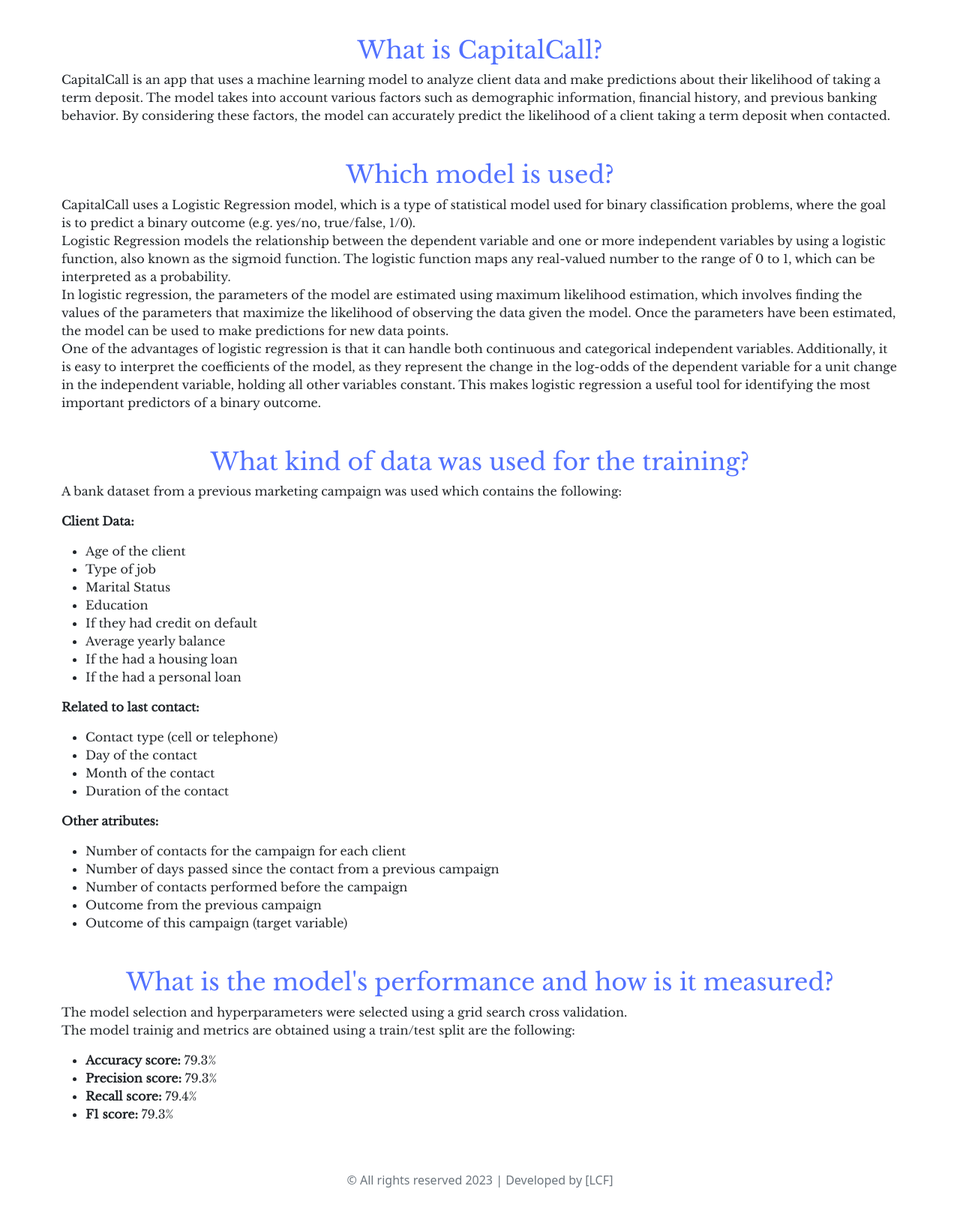
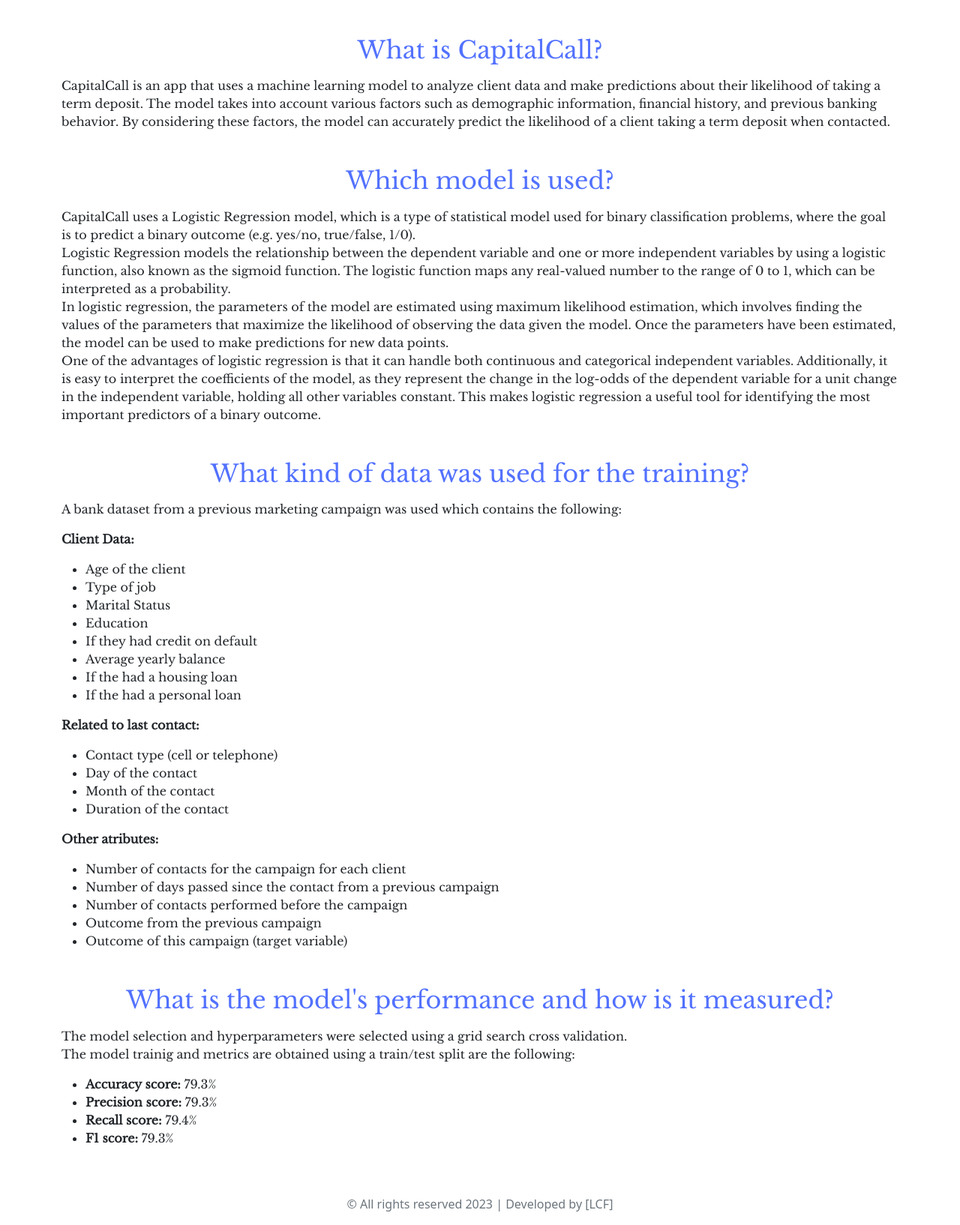
Before and after one commit to Luciano-C/Term-Deposit-Django-ML, a Django app: page /read-more/ in a window 1280 px wide. Shown: the part 80-1714 px from the top of the page at 75% size. Before the commit the page ends 1664 px from the top, so only its background shows below. Run offline with Django 4.2, Linux system fonts and the light colour scheme; parts of the project's set-up code (start-up, migrations or seed data) failed here and were passed over; some libraries are stand-ins or nearby versions.

Commit message:
Added some margin to p elements in read_more.html

```diff
--- a/predictions/templates/read_more.html
+++ b/predictions/templates/read_more.html
@@ -8,7 +8,7 @@
             <section class="">
 
                 <h2 class="read-more-title">What is CapitalCall?</h2>
-                <p class="text-start read-more-paragraph">CapitalCall is an app that uses a machine learning model to
+                <p class="text-start read-more-paragraph mt-3">CapitalCall is an app that uses a machine learning model to
                     analyze client data and make predictions about their likelihood of taking a term deposit. The model
                     takes into account various factors such as demographic information, financial history, and previous
                     banking behavior. By considering these factors, the model can accurately predict the likelihood of a
@@ -16,7 +16,7 @@
                 </p>
 
                 <h2 class="read-more-title">Which model is used?</h2>
-                <p class="text-start read-more-paragraph">CapitalCall uses a Logistic Regression model, which is a type
+                <p class="text-start read-more-paragraph mt-3">CapitalCall uses a Logistic Regression model, which is a type
                     of statistical model used for binary classification problems, where the goal is to
                     predict a binary outcome (e.g. yes/no, true/false, 1/0). <br>
                     Logistic Regression models the relationship between the dependent variable and one or more
@@ -37,7 +37,7 @@
                 </p>
 
                 <h2 class="read-more-title">What kind of data was used for the training?</h2>
-                <p class="text-start read-more-paragraph">
+                <p class="text-start read-more-paragraph mt-3">
                     A bank dataset from a previous marketing campaign was used which contains the following:<br>
                 <p class="text-start read-more-paragraph"><strong>Client Data:</strong><br></p>
                 <ul class="text-start read-more-paragraph">
@@ -68,7 +68,7 @@
                 </ul>
 
                 <h2 class="read-more-title">What is the model's performance and how is it measured?</h2>
-                <p class="text-start read-more-paragraph">
+                <p class="text-start read-more-paragraph mt-3">
                     The model selection and hyperparameters were selected using a grid search cross validation.<br>
                     The model trainig and metrics are obtained using a train/test split are the following: <br>
                 </p>
```
